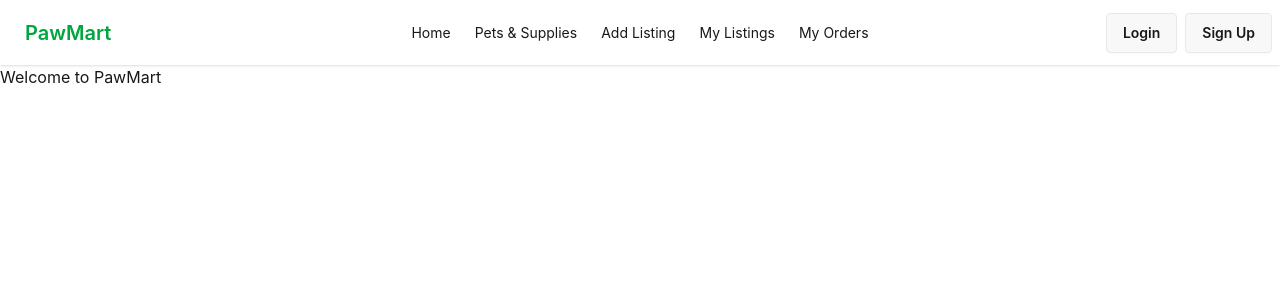
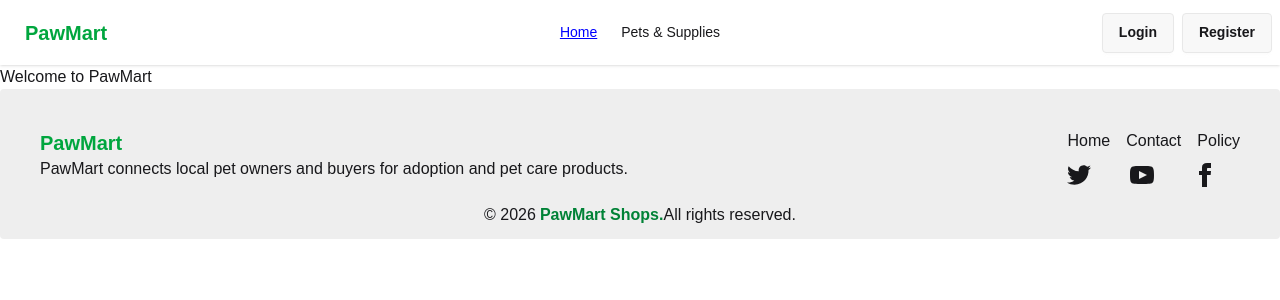
Before and after one commit to Sahruk-alam/pawmart-shops, a React (Vite) app: page / in a window 1280 px wide. Shown: the top 300 px of the page. Built offline with nearby package versions, Linux system fonts and the light colour scheme; no server answers.

Commit message:
Footer edit

```diff
--- a/src/component/AuthProvider/AuthProvider.jsx
+++ b/src/component/AuthProvider/AuthProvider.jsx
@@ -9,7 +9,8 @@ import {
   updateProfile,
 } from "firebase/auth";
 import { createContext, useEffect, useState } from "react";
-import { auth } from "../firebase/Firebase";
+import { auth } from "../Firebase/Firebase";
+
 const provider = new GoogleAuthProvider();
 
 export const AuthContext = createContext();
--- a/src/component/Footer/Footer.jsx
+++ b/src/component/Footer/Footer.jsx
@@ -1,15 +1,26 @@
+import { Link } from "react-router";
 
 
 const Footer = () => {
     return (
-      <footer className="footer footer-horizontal footer-center bg-base-300 text-base-content rounded p-10">
-  <nav className="grid grid-flow-col gap-4">
-    <a className="link link-hover">About</a>
+      <footer className="bg-base-300 rounded px-10 pt-10">
+  <div className="flex gap-2 justify-between">
+    <div>
+    <h2 className="font-bold text-xl text-green-600">PawMart</h2>
+    <p>PawMart connects local pet owners and buyers for adoption and pet
+care products.</p>
+  </div>
+
+  <div>
+    <nav className="grid grid-flow-col gap-4">
+
+    <Link to="/" className="link link-hover">Home</Link>
     <a className="link link-hover">Contact</a>
-    <a className="link link-hover"> Privacy Policy</a>
+    <a className="link link-hover">Policy</a>
+
   </nav>
   <nav>
-    <div className="grid grid-flow-col gap-4">
+    <div className="grid grid-flow-col mt-2.5 gap-4">
       <a>
         <svg
           xmlns="http://www.w3.org/2000/svg"
@@ -45,8 +56,11 @@ const Footer = () => {
       </a>
     </div>
   </nav>
-  <aside>
-    <p> © {new Date().getFullYear()} GreenNest. All rights reserved.</p>
+  </div>
+  </div>
+
+  <aside >
+    <p className="justify-center flex mt-4 pb-3 "> © {new Date().getFullYear()}<span className="text-green-700 font-semibold ml-1"> PawMart Shops.</span> All rights reserved.</p>
   </aside>
 </footer>
     );
--- a/src/component/MainLayout/MainLayout.jsx
+++ b/src/component/MainLayout/MainLayout.jsx
@@ -1,13 +1,13 @@
 import { Outlet } from "react-router";
 import Navbar from "../NavBar/Navbar";
-// import Footer from "../Footer/Footer";
+import Footer from "../Footer/Footer";
 
 const MainLayout = () => {
   return (
     <div>
       <Navbar></Navbar>
       <Outlet></Outlet>
-      {/* <Footer></Footer> */}
+      <Footer></Footer>
     </div>
   );
 };
--- a/src/component/NavBar/Navbar.jsx
+++ b/src/component/NavBar/Navbar.jsx
@@ -1,15 +1,32 @@
 
-import { Link } from "react-router";
+import { use } from "react";
+import { Link, NavLink } from "react-router";
+import { AuthContext } from "../AuthProvider/AuthProvider";
+import { IoIosArrowDropdownCircle } from "react-icons/io";
 
 const Navbar = () => {
+const {user,signoutUser}=use(AuthContext);
+     const handleSignOutUser=()=>{
+    signoutUser()
+    .then(()=>{
 
+    })
+    .catch(error=>{
+      alert('Error signing out user:', error);
+    });
+    }
     const links=<>
 
-    <li><Link to="/">Home</Link></li>
-    <li><Link to="/pets-supplies">Pets & Supplies</Link></li>
-    <li><Link to="/add-listing">Add Listing</Link></li>
-    <li><Link to="/my-listing">My Listings</Link></li>
-    <li><Link to="/my-orders">My Orders</Link></li>
+    <li><NavLink to="/">Home</NavLink></li>
+    <li><NavLink to="/pets-supplies">Pets & Supplies</NavLink></li>
+
+   {
+    user &&  <>
+    <li><NavLink to="/add-listing">Add Listing</NavLink></li>
+    <li><NavLink to="/my-listing">My Listings</NavLink></li>
+    <li><NavLink to="/my-orders">My Orders</NavLink></li>
+    </>
+   }
     </>
     return (
         <div>
@@ -25,17 +42,39 @@ const Navbar = () => {
         {links}
       </ul>
     </div>
-    <a className="btn btn-ghost text-xl text-green-600 ">PawMart</a>
+    <Link to="/" className="btn btn-ghost text-xl text-green-600 ">PawMart</Link>
   </div>
   <div className="navbar-center hidden md:flex">
     <ul className="menu menu-horizontal px-1">
         {links}
-
     </ul>
   </div>
-  <div className="navbar-end gap-2">
-    <Link to="/login" className="btn">Login</Link>
-    <Link to="/signup" className="btn">Sign Up</Link>
+  <div className="navbar-end gap-2 ">
+     {
+
+      user && <a ><img src={user.photoURL} alt="User Avatar" className="w-8 h-8 rounded-full" /> </a>
+    }
+   {
+      user ?
+     <div className="dropdown dropdown-hover dropdown-end">
+  <div tabIndex={0} role="button" className="btn m-1"><IoIosArrowDropdownCircle size={24} className='text-green-600' /></div>
+  <ul tabIndex="-1" className="dropdown-content gap-1.5 menu bg-base-100 rounded-box z-50 w-52 p-2 shadow-sm">
+    <p className=" text-center py-2 text-sm font-semibold">
+            {user.displayName}
+          </p>
+           <button
+            onClick={handleSignOutUser}
+            className="w-full btn text-left py-2 text-red-500 hover:bg-gray-100">
+            Logout
+          </button>
+
+  </ul>
+</div> :
+       <div className='flex gap-2'>
+      <Link to="/login" className="btn">Login</Link>
+      <Link to="/signup" className="btn">Register</Link>
+    </div>
+      }
   </div>
 </div>
         </div>
--- a/src/component/PrivateRoutes/PrivateRoutes.jsx
+++ b/src/component/PrivateRoutes/PrivateRoutes.jsx
@@ -1,18 +1,17 @@
-import React, { useContext } from 'react';
+import  { useContext } from 'react';
 import { Navigate, useLocation } from 'react-router';
-import Loading from '../pages/Loading';
 import { AuthContext } from '../AuthProvider/AuthProvider';
 
 const PrivateRoutes = ({children}) => {
     const {user, loading}=useContext(AuthContext);
     const location=useLocation();
     if(loading){
-        return <Loading></Loading>
+        return <span className="loading loading-spinner loading-xl"></span>
     }
     if(user && user?.email ){
         return children;
     }
-    return <Navigate  to='/auth/login' replace state={{ from: location }}></Navigate>
+    return <Navigate  to='/login' replace state={{ from: location }}></Navigate>
 };
 
 export default PrivateRoutes;
--- a/src/index.css
+++ b/src/index.css
@@ -1,2 +1,12 @@
 @import "tailwindcss";
 @import "daisyui/daisyui.css";
+
+@import url('https://fonts.googleapis.com/css2?family=Poppins:ital,wght@0,100;0,200;0,300;0,400;0,500;0,600;0,700;0,800;0,900;1,100;1,200;1,300;1,400;1,500;1,600;1,700;1,800;1,900&display=swap');
+*{
+  font-family: "Poppins", sans-serif;
+}
+
+ul a.active{
+   text-decoration: underline;
+   color:blue
+}
--- a/src/main.jsx
+++ b/src/main.jsx
@@ -19,7 +19,7 @@ const router = createBrowserRouter([
     element: <MainLayout></MainLayout>,
     children: [
       {
-        path: "/",
+        index: true,
         element: <Home></Home>
       },
       {
```
